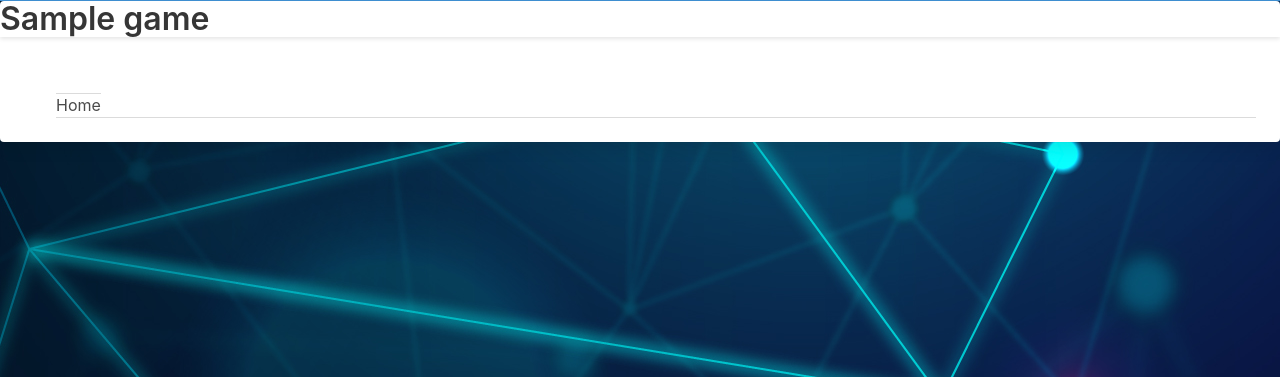
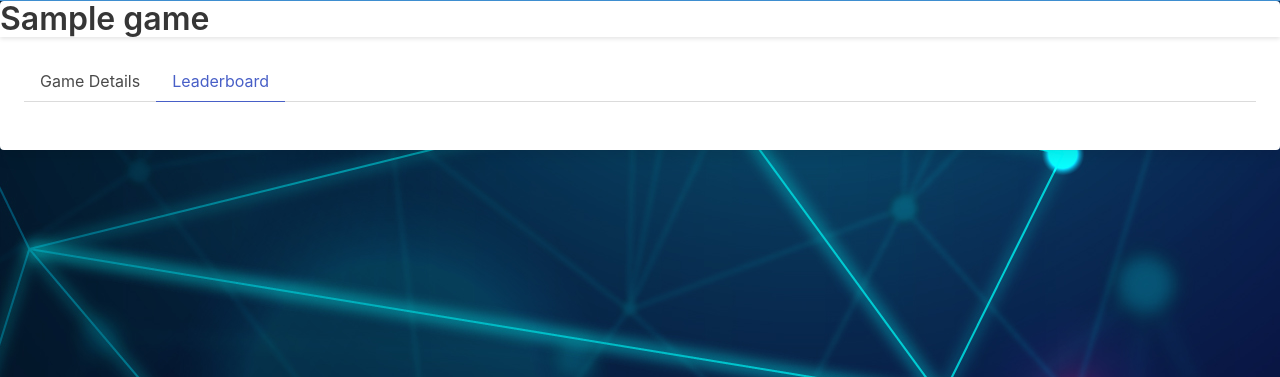
Before and after one commit to ArmadaDev25/DGameSite, a Django app: page /games/1/lb/ in a window 1280 px wide. Shown: the part 59-436 px from the top of the page. Run offline with Django 4.2, Linux system fonts and the light colour scheme; tables that the repository leaves empty hold one stand-in row (values such as "Sample post").

Commit message:
Game Leaderboard page now appears when clicking on the Leaderboard Tab on the Game details page

```diff
--- a/gamesite_project/GS_Frontend/templates/game_pages/game_details.html
+++ b/gamesite_project/GS_Frontend/templates/game_pages/game_details.html
@@ -11,7 +11,7 @@
         <div class="tabs">
             <ul>
                 <li class="is-active"><a href="{% url 'game_detail' game.id%}">Game Details</a></li>
-                <li></li>
+                <li><a href="{% url 'game_lb' game.id %}">LeaderBoard</a></li>
             </ul>
         </div>
         <div class="content">
--- a/gamesite_project/GS_Frontend/templates/game_pages/game_lb.html
+++ b/gamesite_project/GS_Frontend/templates/game_pages/game_lb.html
@@ -7,12 +7,14 @@
         <p class="title">{{game.name}} </p>
     </header>
     <div class="card-content">
+        <div class="tabs">
+            <ul>
+                <li><a href="{% url 'game_detail' game.id%}">Game Details</a></li>
+                <li class="is-active"><a href="{% url 'game_lb' game.id %}">Leaderboard</a></li>
+            </ul>
+        </div>
         <div class="content">
-            <div class="tabs">
-                <ul>
-                    <li><a href="{% url 'game_detail' game.id%}"></a>Home</li>
-                </ul>
-            </div>
+
         </div>
     </div>
 
--- a/gamesite_project/GS_Frontend/urls.py
+++ b/gamesite_project/GS_Frontend/urls.py
@@ -9,5 +9,5 @@ urlpatterns = [
 
 
     #Built in site Features for games
-    path('games/<int:pk>/lb/', views.GameDetail.as_view(template_name="game_pages/game_lb.html"), name='game_lb')
+    path('games/<int:pk>/lb/', views.GameDetail.as_view(template_name="game_pages/game_lb.html"), name='game_lb') #Online Leaderboard Feature Path
 ]
```
